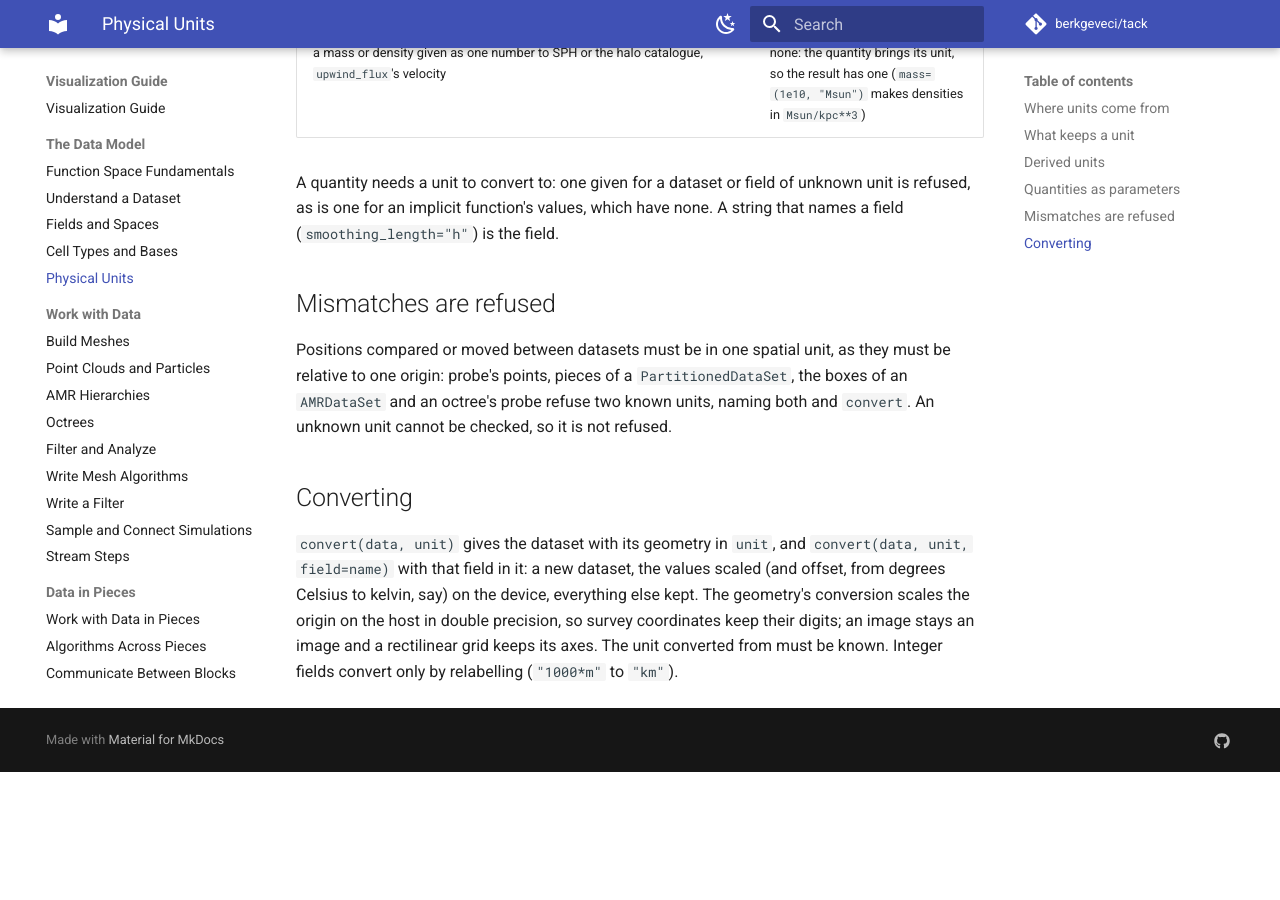
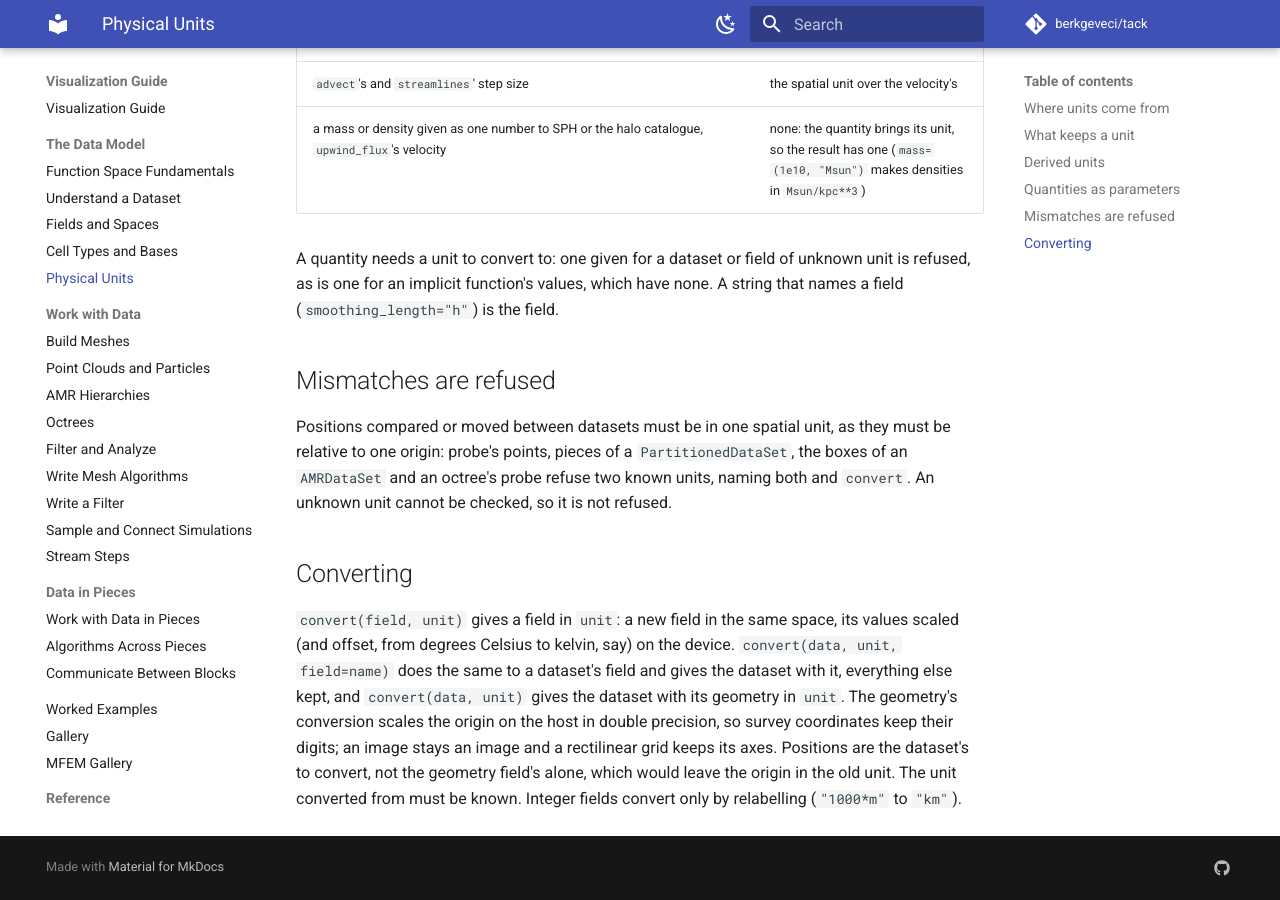
Before and after one commit to berkgeveci/tack, an MkDocs documentation site: the page built from docs/vis-guide/12-units.md, in a window 1280 px wide and 900 px high, scrolled down 3746 px. Built offline with MkDocs 1.6.1 and Material for MkDocs 9.7.7, drawn with Linux system fonts in a browser that asks for light colours; comment, search, counter and statistics services are not loaded; the version menu is left out; before the commit the page ends 4518 px from its top, so only the background shows below that; some of the changed text lies outside the part shown.

Commit message:
convert takes a Field: a new field in the unit, as a dataset's named field converts; the Physical Units chapter and the reference rows say so

```diff
--- a/docs/vis-guide/12-units.md
+++ b/docs/vis-guide/12-units.md
@@ -38,6 +38,10 @@
 assert isinstance(metres.geometry.values, tack.arrays.UniformCoordinates)  # still an image
 assert np.allclose(metres.world_positions(), image.world_positions() * 1200 / 3937)
 assert np.allclose(kelvin.fields["T"].values.numpy(), celsius + 273.15)
+
+# A field converts on its own too, into a field in the same space.
+fahrenheit = td.convert(image.fields["T"], "degF")
+assert np.allclose(fahrenheit.values.numpy(), celsius * 9 / 5 + 32, atol=1e-4)
 
 # Derived quantities derive their units; a difference of degrees Celsius is in
 # kelvin, so a temperature gradient is in kelvin per foot.
@@ -153,10 +157,13 @@
 
 ## Converting
 
-`convert(data, unit)` gives the dataset with its geometry in `unit`, and
-`convert(data, unit, field=name)` with that field in it: a new dataset, the
-values scaled (and offset, from degrees Celsius to kelvin, say) on the device,
-everything else kept. The geometry's conversion scales the origin on the host
-in double precision, so survey coordinates keep their digits; an image stays
-an image and a rectilinear grid keeps its axes. The unit converted from must
-be known. Integer fields convert only by relabelling (`"1000*m"` to `"km"`).
+`convert(field, unit)` gives a field in `unit`: a new field in the same space,
+its values scaled (and offset, from degrees Celsius to kelvin, say) on the
+device. `convert(data, unit, field=name)` does the same to a dataset's field
+and gives the dataset with it, everything else kept, and `convert(data, unit)`
+gives the dataset with its geometry in `unit`. The geometry's conversion
+scales the origin on the host in double precision, so survey coordinates keep
+their digits; an image stays an image and a rectilinear grid keeps its axes.
+Positions are the dataset's to convert, not the geometry field's alone, which
+would leave the origin in the old unit. The unit converted from must be
+known. Integer fields convert only by relabelling (`"1000*m"` to `"km"`).
```
Also changed, not shown: changelog.d/convert-field.md (added, +5 -0 lines), docs/vis-guide/reference/algorithms.md (+1 -1 lines), docs/vis-guide/reference/dataset-api.md (+1 -1 lines), 2 other files.
